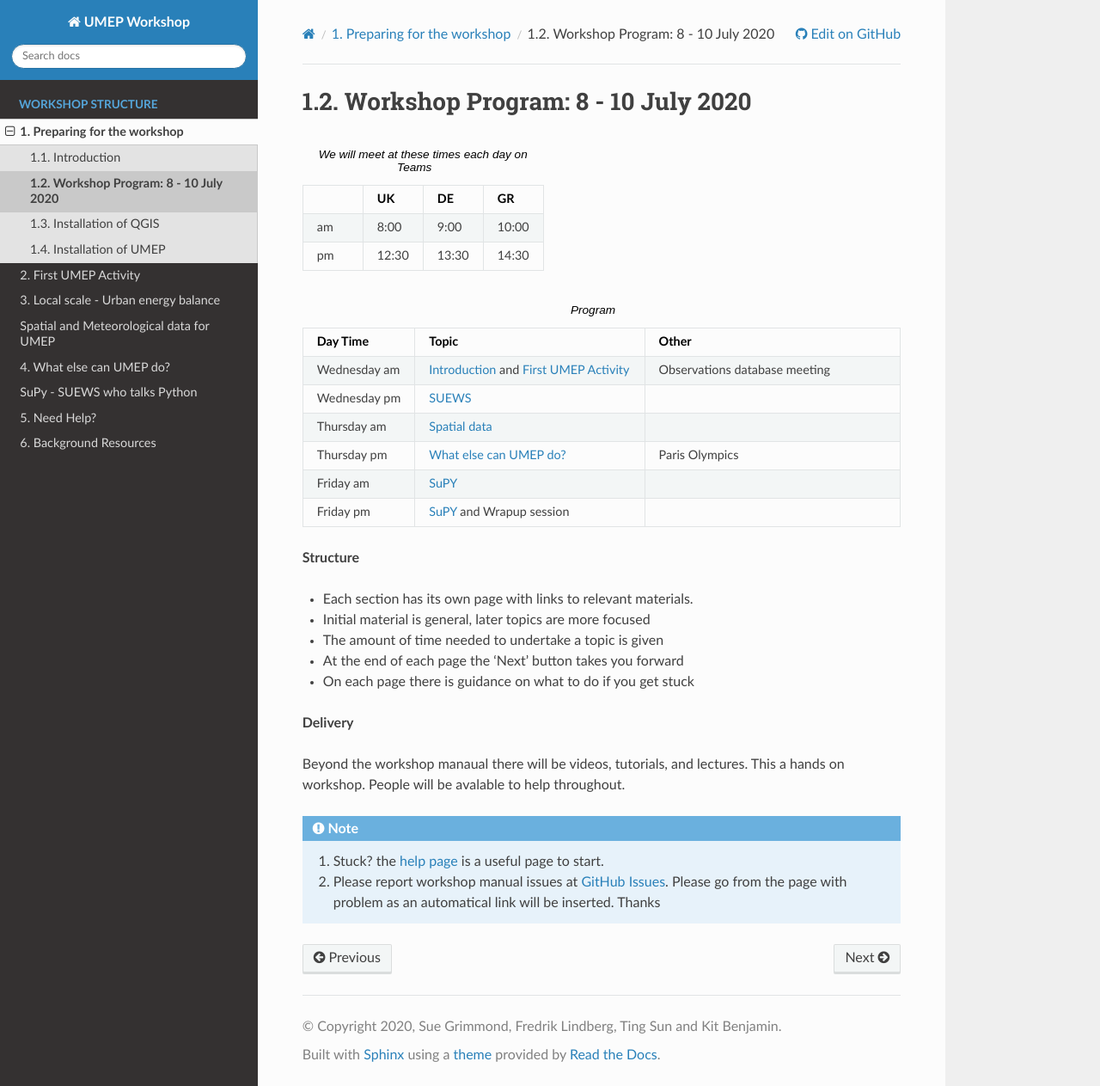
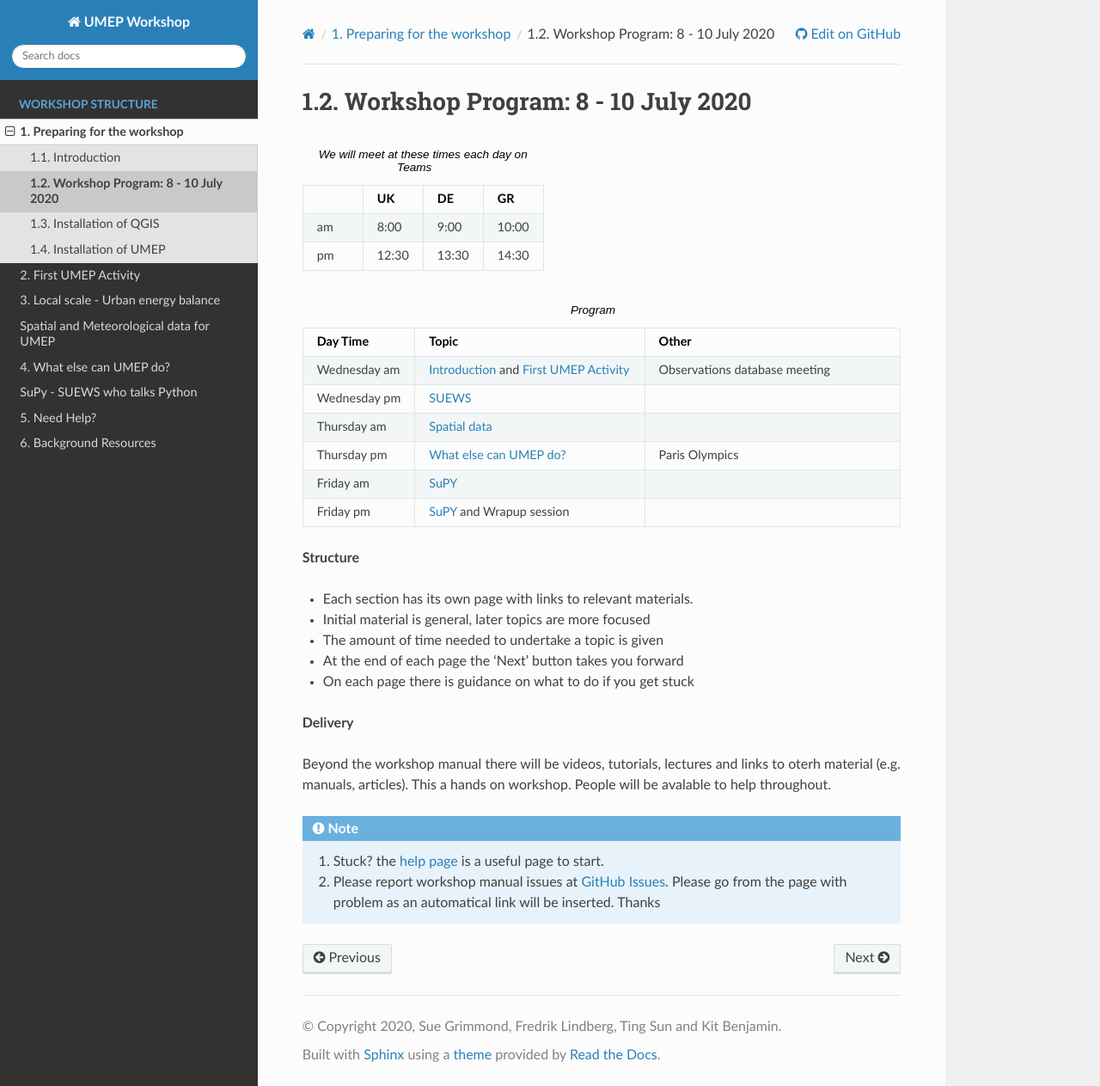
Before and after one commit to Urban-Meteorology-Reading/UMEP-Workshop, a Sphinx documentation site: the page built from source/Prepare/Prog1.rst, in a window 1280 px wide and 1263 px high. Shown: the whole window at 86% size. Built offline with Sphinx 7.4.7 and the Read the Docs theme 2.0.0, drawn with Linux system fonts in a browser that asks for light colours.

Commit message:
Update Prog1.rst

```diff
--- a/source/Prepare/Prog1.rst
+++ b/source/Prepare/Prog1.rst
@@ -58,4 +58,4 @@ Workshop Program: 8 - 10 July 2020
 
 **Delivery**
 
-Beyond the workshop manaual there will be videos, tutorials, and lectures. This a hands on workshop. People will be avalable to help throughout.
+Beyond the workshop manual there will be videos, tutorials, lectures and links to oterh material (e.g. manuals, articles). This a hands on workshop. People will be avalable to help throughout.
```
